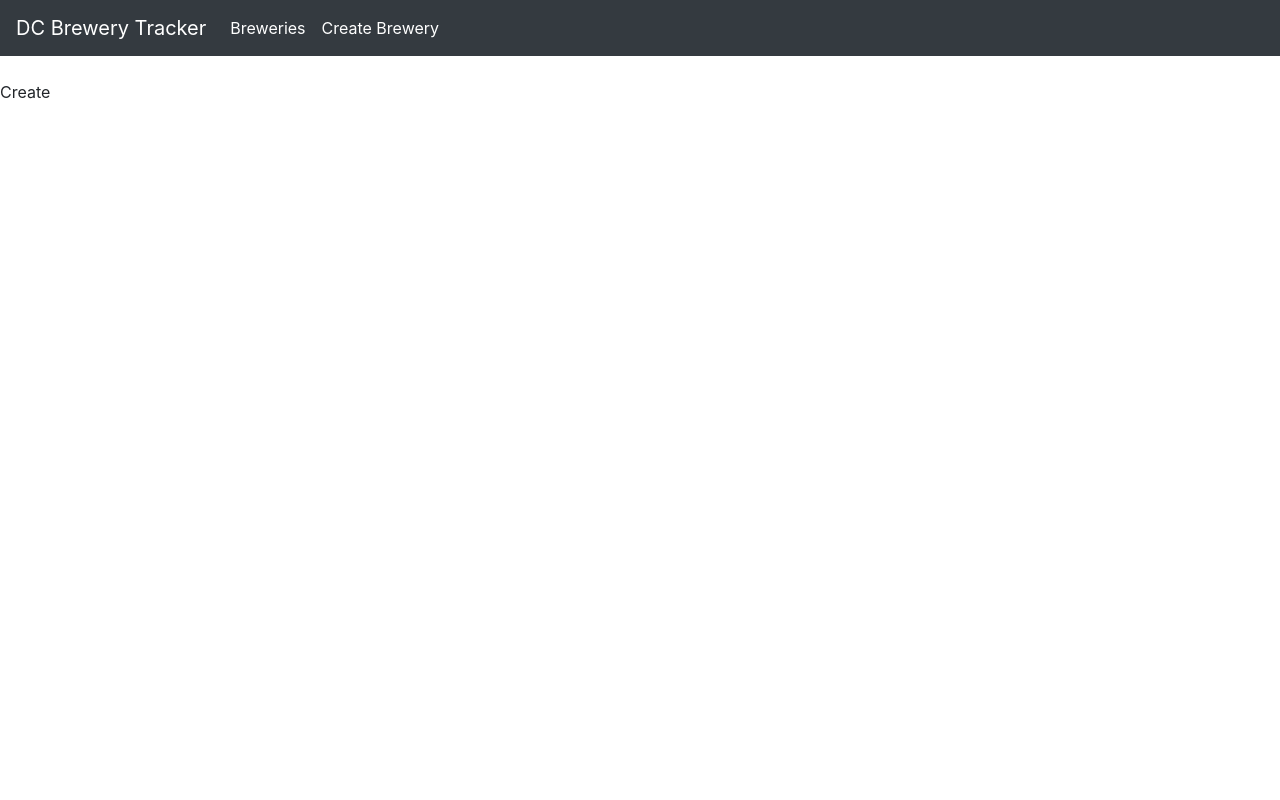
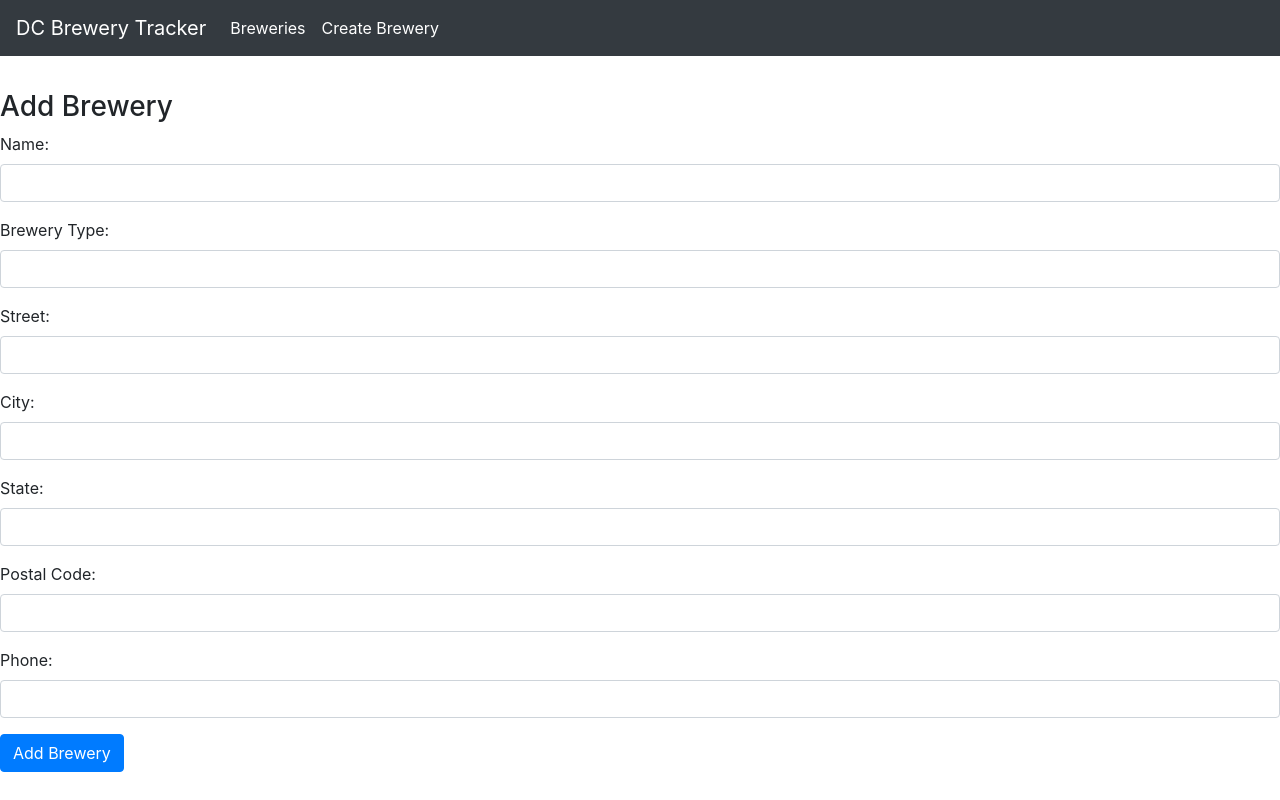
Before and after one commit to jcasado6/front-end-api-project, a React (Create React App) app: page /create in a window 1280 px wide. Built offline with nearby package versions, Linux system fonts and the light colour scheme; no server answers.

Commit message:
fix data error

```diff
--- a/package.json
+++ b/package.json
@@ -6,6 +6,7 @@
     "@testing-library/jest-dom": "^4.2.4",
     "@testing-library/react": "^9.3.2",
     "@testing-library/user-event": "^7.1.2",
+    "axios": "^0.19.0",
     "bootstrap": "^4.4.1",
     "react": "^16.12.0",
     "react-dom": "^16.12.0",
--- a/src/App.js
+++ b/src/App.js
@@ -5,8 +5,8 @@ import BreweryList from './BreweryList';
 import CreateBrewery from './CreateBrewery';
 import EditBrewery from './EditBrewery'
 
-const proxyurl = "https://cors-anywhere.herokuapp.com/"
-const url = 'http://localhost:8080/'
+
+
 class App extends Component {
   constructor () {
     super ()
@@ -14,15 +14,7 @@ class App extends Component {
       beerData: []
     }
   }
-  componentDidMount(){
-    fetch (proxyurl + url)
-    .then(res => res.json())
-    .then(res => {
-      console.log(res)
-      this.setState({beerData: res})
-      console.log(this.state.countryData)
-    })
-  }
+
 
   render() {
     return (
--- a/src/BreweryList.js
+++ b/src/BreweryList.js
@@ -1,10 +1,60 @@
 import React, { Component } from 'react';
+import { Link } from 'react-router-dom';
+import axios from 'axios';
+import App from './App.js'
+
+
+
 
 class BreweryList extends Component {
+    constructor() {
+        super()
+        this.state = {
+            beerData: []
+        }
+    }
+
+
+    componentDidMount() {
+        axios.get('http://localhost:8080/breweries/')
+            .then(res => {
+                console.log(res)
+            })
+            .then(res => {
+                this.setState({ beerData: res.data });
+            })
+            .catch((error) => {
+                console.log(error);
+            }).then(beerData => { console.log(beerData) })
+    }
+
+
+
+
     render() {
+        let brewery = this.state.beerData.map(beer => {
+            return <App key={beer} />;
+        })
+
         return (
             <div>
-                <p>List</p>
+                <h3>Brewery List</h3>
+                <table className="table table-striped" style={{ marginTop: 20 }} >
+                    <thead>
+                        <tr>
+                            <th>Name</th>
+                            <th>Type</th>
+                            <th>Street</th>
+                            <th>City</th>
+                            <th>State</th>
+                            <th>Postal Code</th>
+                            <th>Phone</th>
+                        </tr>
+                    </thead>
+                    <tbody>
+                        {brewery}
+                    </tbody>
+                </table>
             </div>
         )
     }
--- a/src/CreateBrewery.js
+++ b/src/CreateBrewery.js
@@ -1,4 +1,5 @@
 import React, { Component } from 'react';
+import Axios from 'axios';
 
 class CreateBrewery extends Component {
     constructor(props) {
@@ -72,6 +73,18 @@ onSubmit(evt) {
     console.log(`postal_code: ${this.state.postal_code}`)
     console.log(`phone: ${this.state.phone}`)
 
+    const newBrewery = {
+        name: this.state.name,
+        brewery_type: this.state.brewery_type,
+        street: this.state.street,
+        city: this.state.city,
+        state: this.state.state,
+        postal_code: this.state.postal_code,
+        phone: this.state.phone
+    };
+
+    Axios.post('http://localhost:8080/breweries/add', newBrewery).then(res => console.log(res.data))
+
     this.setState({
         name: " ",
         brewery_type: " ",
@@ -85,9 +98,79 @@ onSubmit(evt) {
 
 render() {
     return (
-        <div>
-            <p>Create</p>
-        </div>
+        <div style={{marginTop: 10}}>
+        <h3>Add Brewery</h3>
+        <form onSubmit={this.onSubmit}>
+
+            <div className="form-group">
+                <label>Name: </label>
+                <input  type="text"
+                        className="form-control"
+                        value={this.state.name}
+                        onChange={this.onChangeName}
+                        />
+            </div>
+            <div className="form-group">
+                <label>Brewery Type: </label>
+                <input
+                        type="text"
+                        className="form-control"
+                        value={this.state.brewery_type}
+                        onChange={this.onChangeBreweryType}
+                        />
+            </div>
+            <div className="form-group">
+                <label>Street: </label>
+                <input
+                        type="text"
+                        className="form-control"
+                        value={this.state.street}
+                        onChange={this.onChangeStreet}
+                        />
+            </div>
+            <div className="form-group">
+                <label>City: </label>
+                <input
+                        type="text"
+                        className="form-control"
+                        value={this.state.city}
+                        onChange={this.onChangeCity}
+                        />
+            </div>
+            <div className="form-group">
+                <label>State: </label>
+                <input
+                        type="text"
+                        className="form-control"
+                        value={this.state.state}
+                        onChange={this.onChangeState}
+                        />
+            </div>
+            <div className="form-group">
+                <label>Postal Code: </label>
+                <input
+                        type="text"
+                        className="form-control"
+                        value={this.state.postal_code}
+                        onChange={this.onChangePostalCode}
+                        />
+            </div>
+            <div className="form-group">
+                <label>Phone: </label>
+                <input
+                        type="text"
+                        className="form-control"
+                        value={this.state.phone}
+                        onChange={this.onChangePhone}
+                        />
+            </div>
+
+
+            <div className="form-group">
+                <input type="submit" value="Add Brewery" className="btn btn-primary" />
+            </div>
+        </form>
+    </div>
     )
 }
 }
```
Also changed, not shown: 1 other file (tests, documents, lock files or other folders).
